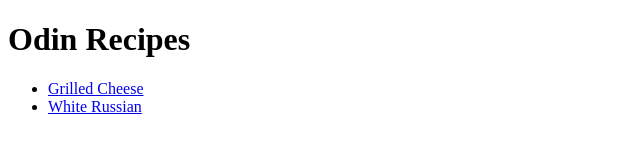
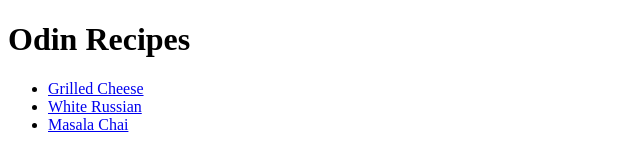
Before and after one commit to charles420b/odin-recipes, a plain HTML site: page index.html in a window 1280 px wide. Shown: the whole page, without its empty margins (0-640 px from the left). Drawn offline with Linux system fonts and the light colour scheme.

Commit message:
Add Masala Chai recipe Final

```diff
--- a/index.html
+++ b/index.html
@@ -10,6 +10,7 @@
         <ul>
             <li><a href="recipes/grilled-cheese.html">Grilled Cheese</a></li>
             <li><a href="recipes/white-russian.html">White Russian</a></li>
+            <li><a href="recipes/masasla-chai.html">Masala Chai</a></li>
         </ul>
     </body>
 </html>
```
